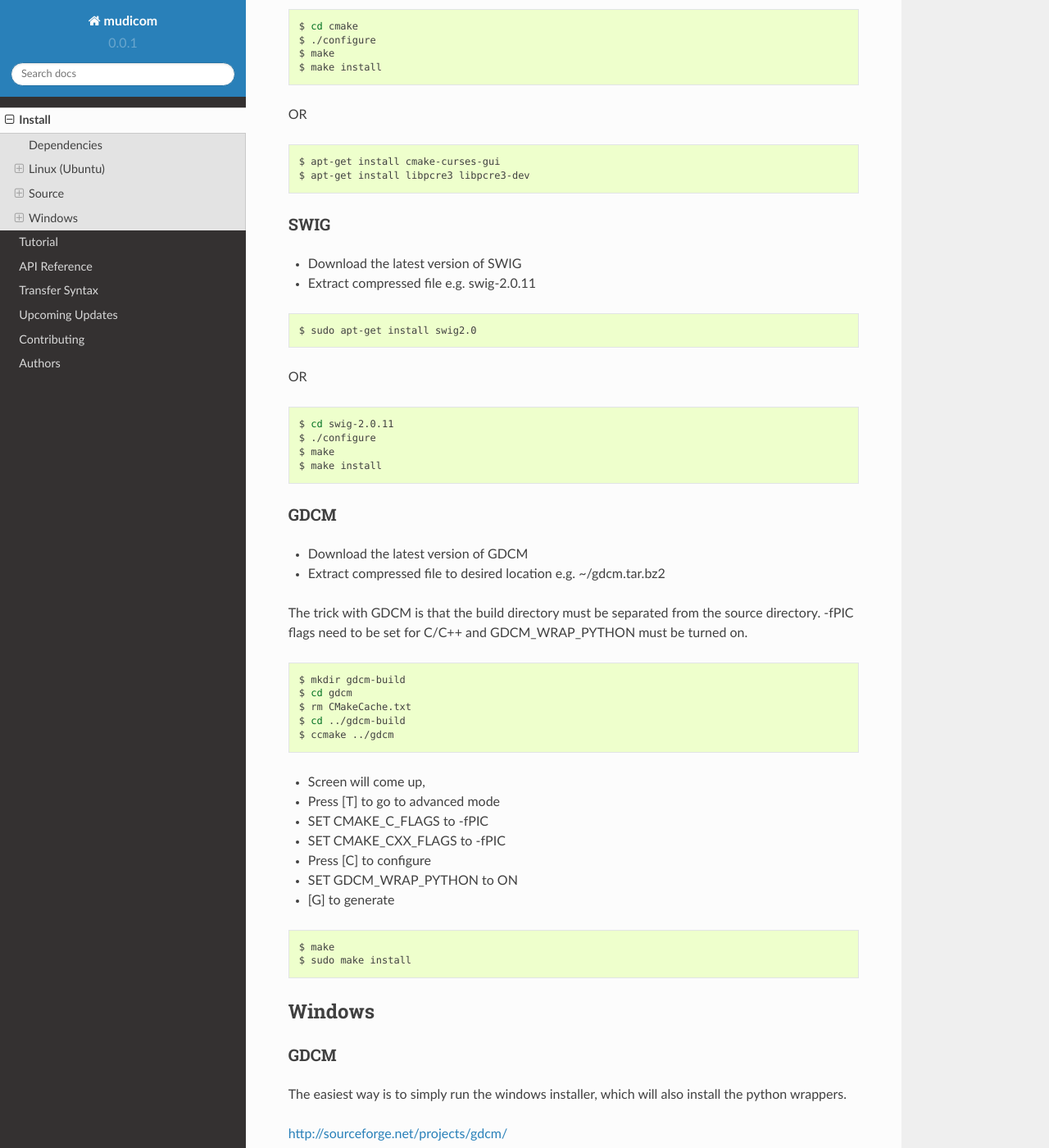
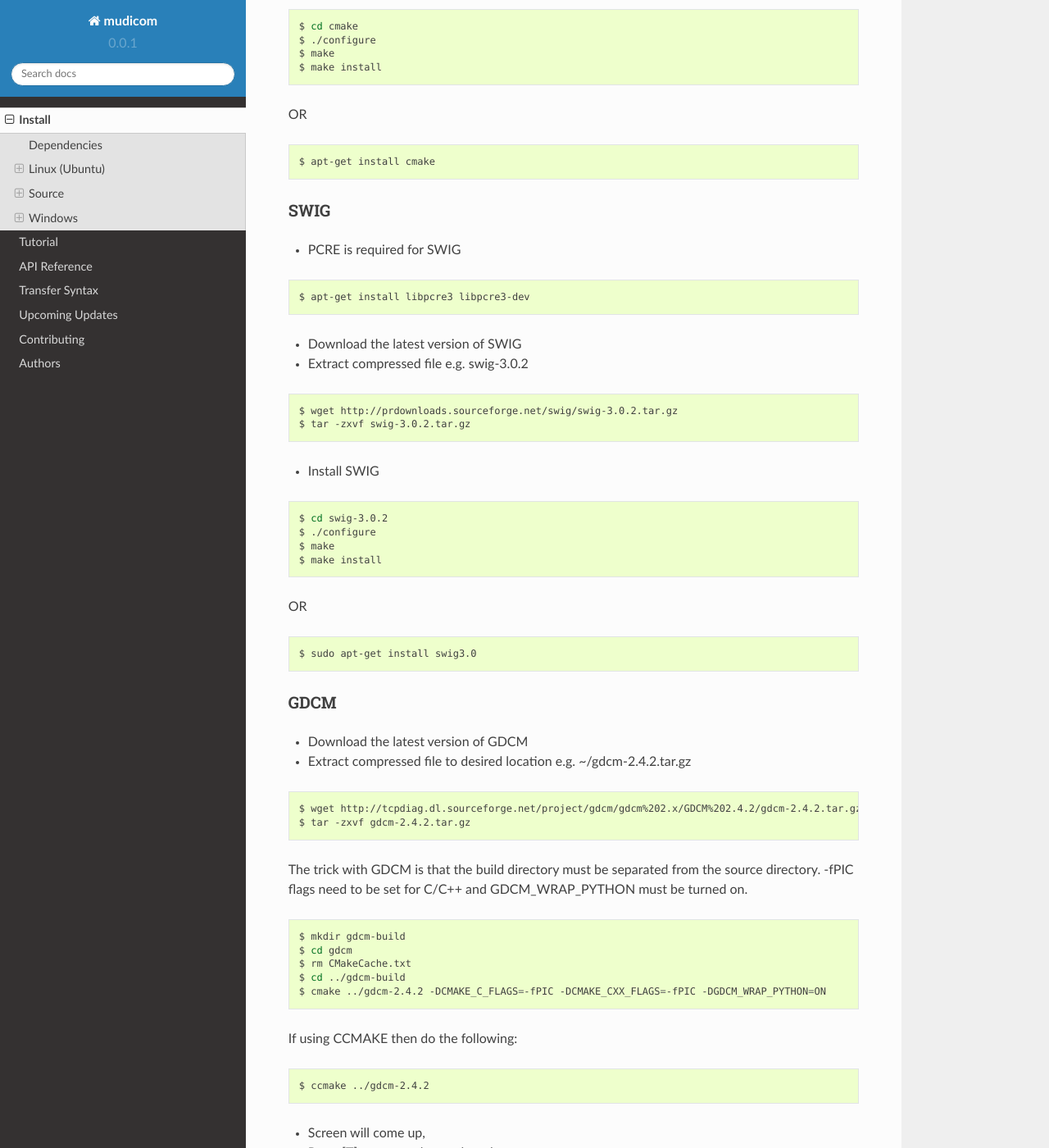
Before and after one commit to neurosnap/mudicom, a Sphinx documentation site: the page built from docs/install.rst, in a window 1280 px wide and 1400 px high, scrolled down 1925 px. Shown: the whole window at 82% size. Built offline with Sphinx 7.4.7 and the Read the Docs theme 2.0.0, drawn with Linux system fonts in a browser that asks for light colours.

Commit message:
install updates

```diff
--- a/docs/install.rst
+++ b/docs/install.rst
@@ -112,34 +112,51 @@ OR
 
 .. code:: bash
 
-	$ apt-get install cmake-curses-gui
-	$ apt-get install libpcre3 libpcre3-dev
+	$ apt-get install cmake
 
 SWIG
 ~~~~
 
-* Download the latest version of SWIG
-* Extract compressed file e.g. swig-2.0.11
+* PCRE is required for SWIG
 
 .. code:: bash
 
-	$ sudo apt-get install swig2.0
+	$ apt-get install libpcre3 libpcre3-dev
+
+* Download the latest version of SWIG
+* Extract compressed file e.g. swig-3.0.2
+
+.. code:: bash
+
+	$ wget http://prdownloads.sourceforge.net/swig/swig-3.0.2.tar.gz
+	$ tar -zxvf swig-3.0.2.tar.gz
+
+* Install SWIG
+
+.. code:: bash
+
+	$ cd swig-3.0.2
+	$ ./configure
+	$ make
+	$ make install
 
 OR
 
 .. code:: bash
 
-	$ cd swig-2.0.11
-	$ ./configure
-	$ make
-	$ make install
+	$ sudo apt-get install swig3.0
 
 
 GDCM
 ~~~~
 
 * Download the latest version of GDCM
-* Extract compressed file to desired location e.g. ~/gdcm.tar.bz2
+* Extract compressed file to desired location e.g. ~/gdcm-2.4.2.tar.gz
+
+.. code:: bash
+
+	$ wget http://tcpdiag.dl.sourceforge.net/project/gdcm/gdcm%202.x/GDCM%202.4.2/gdcm-2.4.2.tar.gz
+	$ tar -zxvf gdcm-2.4.2.tar.gz
 
 The trick with GDCM is that the build directory must be separated
 from the source directory.  -fPIC flags need to be set for C/C++
@@ -151,8 +168,13 @@ and GDCM_WRAP_PYTHON must be turned on.
 	$ cd gdcm
 	$ rm CMakeCache.txt
 	$ cd ../gdcm-build
-	$ ccmake ../gdcm
+	$ cmake ../gdcm-2.4.2 -DCMAKE_C_FLAGS=-fPIC -DCMAKE_CXX_FLAGS=-fPIC -DGDCM_WRAP_PYTHON=ON
 
+If using CCMAKE then do the following:
+
+.. code:: bash
+
+	$ ccmake ../gdcm-2.4.2
 
 * Screen will come up,
 * Press [T] to go to advanced mode
```
Also changed, not shown: 1 other file.
